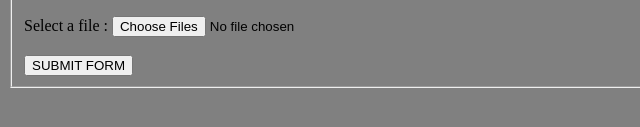
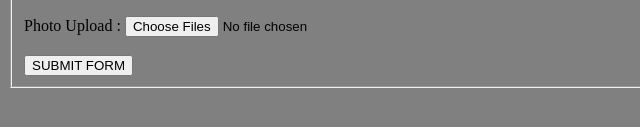
Before and after one commit to shrey1811/HTML, a plain HTML site: page web 4/index.html in a window 1280 px wide. Shown: the part 401-528 px from the top of the page, 0-640 px from the left. Drawn offline with Linux system fonts and the light colour scheme.

Commit message:
form-html page

```diff
--- a/web 4/index.html
+++ b/web 4/index.html
@@ -83,7 +83,7 @@
 
 
                 <form enctype="multipart/form-data">
-                    <label for="myfile">Select a file :</label>
+                    <label for="myfile">Photo Upload :</label>
                     <input type="file" id="myfile" multiple>
                 </form>
 
```
